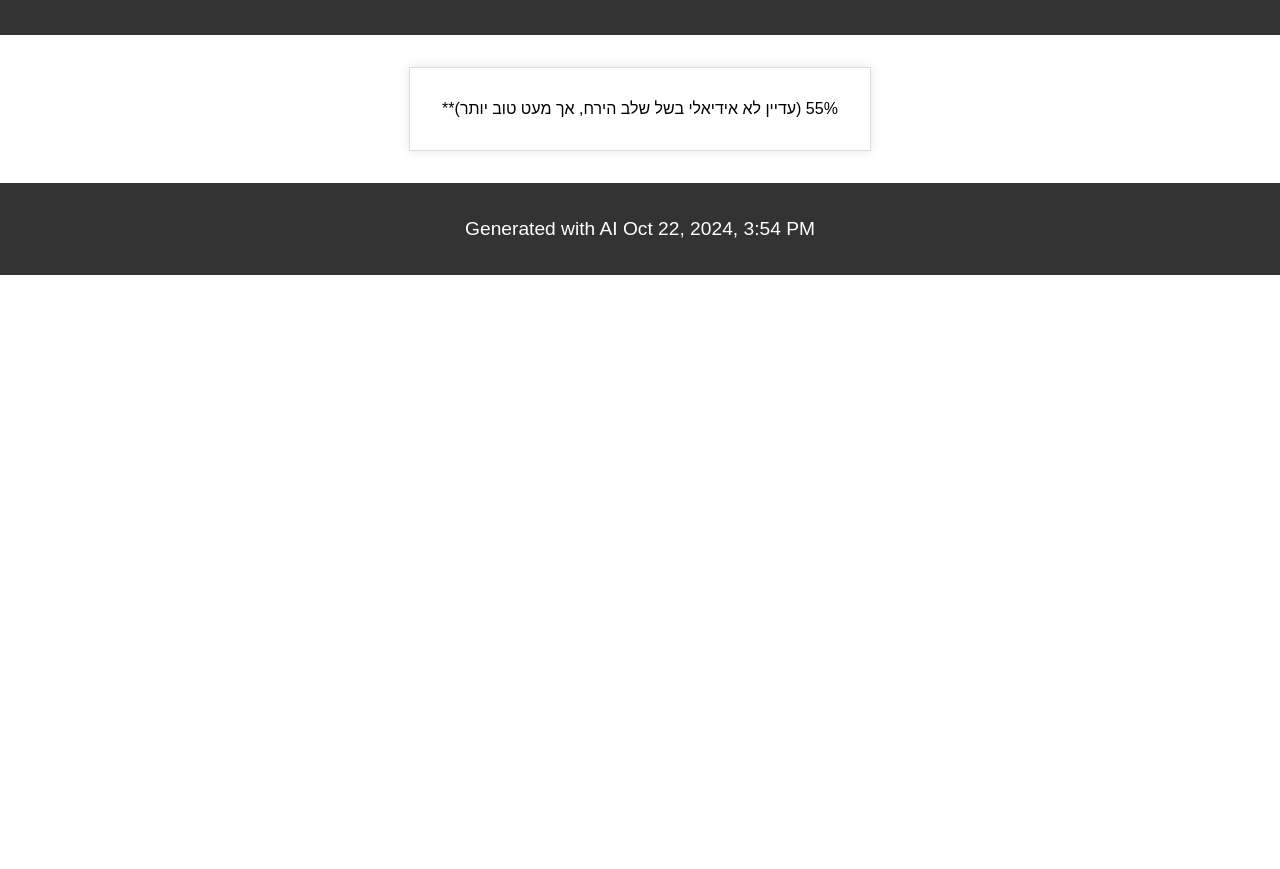
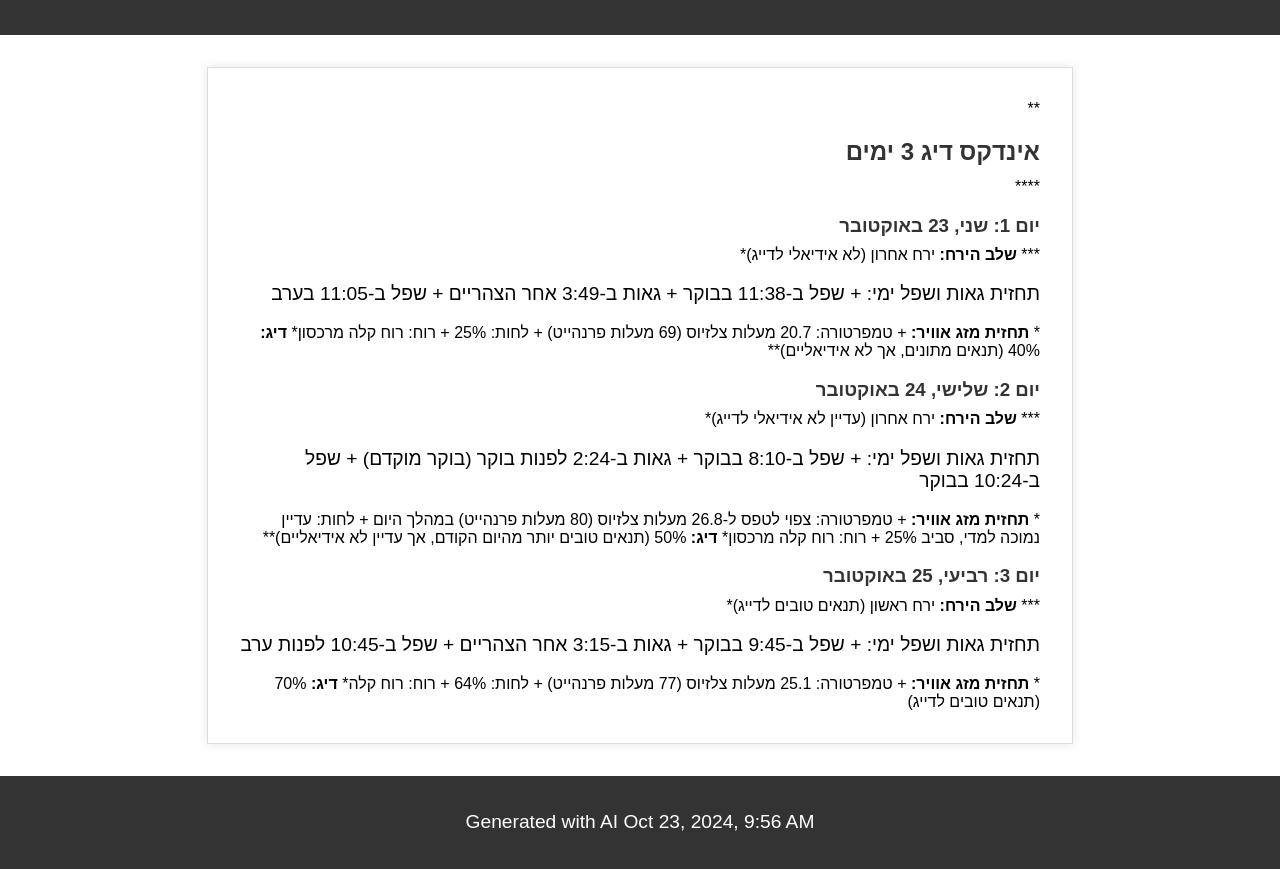
Before and after one commit to Shareed2k/shareed2k.github.io, a plain HTML site: page he.html in a window 1280 px wide. Shown: the part 77-946 px from the top of the page. Before the commit the page ends 800 px from the top, so only its background shows below. Drawn offline with Linux system fonts and the light colour scheme.

Commit message:
update index

```diff
--- a/he.html
+++ b/he.html
@@ -84,11 +84,11 @@
     </header>
     <main>
         <section id="fishing-score">
-            55% (עדיין לא אידיאלי בשל שלב הירח, אך מעט טוב יותר)**
+            **<h2>אינדקס דיג 3 ימים</h2>****<h3>יום 1: שני, 23 באוקטובר</h3>*** <strong>שלב הירח:</strong> ירח אחרון (לא אידיאלי לדייג)* <p>תחזית גאות ושפל ימי:  + שפל ב-11:38 בבוקר  + גאות ב-3:49 אחר הצהריים  + שפל ב-11:05 בערב</p>* <strong>תחזית מזג אוויר:</strong>  + טמפרטורה: 20.7 מעלות צלזיוס (69 מעלות פרנהייט)  + לחות: 25%  + רוח: רוח קלה מרכסון* <strong>דיג:</strong> 40% (תנאים מתונים, אך לא אידיאליים)**<h3>יום 2: שלישי, 24 באוקטובר</h3>*** <strong>שלב הירח:</strong> ירח אחרון (עדיין לא אידיאלי לדייג)* <p>תחזית גאות ושפל ימי:  + שפל ב-8:10 בבוקר  + גאות ב-2:24 לפנות בוקר (בוקר מוקדם)  + שפל ב-10:24 בבוקר</p>* <strong>תחזית מזג אוויר:</strong>  + טמפרטורה: צפוי לטפס ל-26.8 מעלות צלזיוס (80 מעלות פרנהייט) במהלך היום  + לחות: עדיין נמוכה למדי, סביב 25%  + רוח: רוח קלה מרכסון* <strong>דיג:</strong> 50% (תנאים טובים יותר מהיום הקודם, אך עדיין לא אידיאליים)**<h3>יום 3: רביעי, 25 באוקטובר</h3>*** <strong>שלב הירח:</strong> ירח ראשון (תנאים טובים לדייג)* <p>תחזית גאות ושפל ימי:  + שפל ב-9:45 בבוקר  + גאות ב-3:15 אחר הצהריים  + שפל ב-10:45 לפנות ערב</p>* <strong>תחזית מזג אוויר:</strong>  + טמפרטורה: 25.1 מעלות צלזיוס (77 מעלות פרנהייט)  + לחות: 64%  + רוח: רוח קלה* <strong>דיג:</strong> 70% (תנאים טובים לדייג)
         </section>
     </main>
     <footer>
-        <p>Generated with AI Oct 22, 2024, 3:54 PM</p>
+        <p>Generated with AI Oct 23, 2024, 9:56 AM</p>
     </footer>
 </body>
 </html>
```
